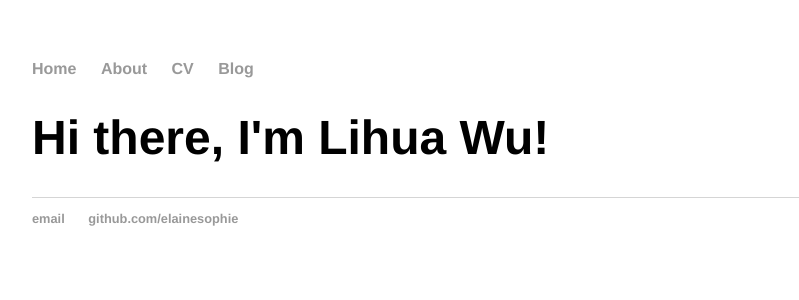
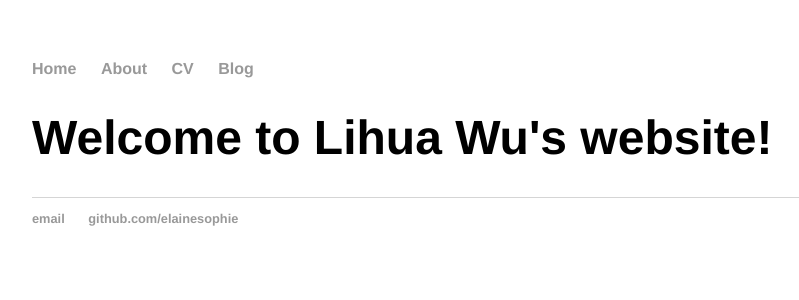
Before and after one commit to elainesophie/elainesophie.github.io, a Jekyll site: the page built from index.html, in a window 1280 px wide. Shown: the top 300 px of the page, without its empty margins (160-959 px from the left). Built offline with Jekyll 4.4.1, drawn with Linux system fonts in a browser that asks for light colours.

Commit message:
Update index.html

```diff
--- a/index.html
+++ b/index.html
@@ -3,5 +3,5 @@ layout: default
 title: Lihua Wu
 ---
 <div class="blurb">
-	<h1>Hi there, I'm Lihua Wu!</h1>
+	<h1>Welcome to Lihua Wu's website!</h1>
 </div><!-- /.blurb -->
```
